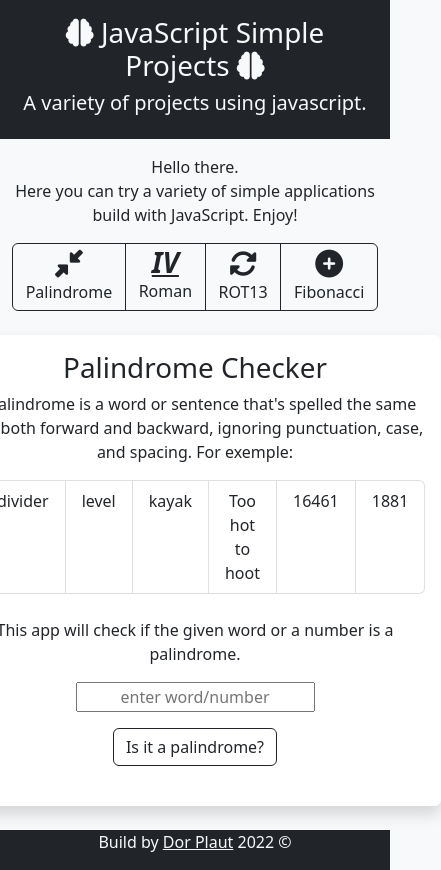
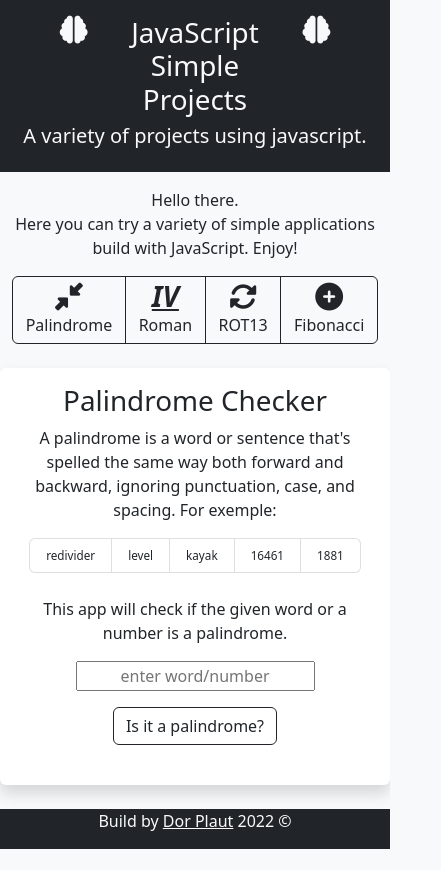
Before and after one commit to DorPlaut/portfolio, a plain HTML site: page FCC javascript projects/index.html in a window 390 px wide. Shown: the whole page, 441 px wide, since content can reach past the window. After the commit the page ends 849 px from the top, so only its background shows below. Drawn offline with nearby package versions, Linux system fonts and the light colour scheme.

Commit message:
fixed responsivity on js projects page

```diff
--- a/FCC javascript projects/index.html
+++ b/FCC javascript projects/index.html
@@ -18,28 +18,30 @@
     <link
       rel="stylesheet"
       href="https://cdnjs.cloudflare.com/ajax/libs/font-awesome/6.1.1/css/all.min.css
-
-
-
 "
     />
-    <!-- google fonts -->
     <!-- end of style -->
   </head>
   <body class="bg-light d-flex flex-column min-vh-100">
     <!-- header -->
     <header
-      class="container-fluid text-center shadow-1g p-3 mb-3 bg-dark text-light"
+      class="container-fluid shadow-1g p-3 mb-3 bg-dark text-light"
     >
       <div class="row">
-        <div class="col">
-          <h1>
-            <i class="fa-solid fa-brain"></i> JavaScript Simple Projects
-            <i class="fa-solid fa-brain"></i>
+        <div class="col-3 text-end">
+          <i class="fa-solid fa-brain fs-1"></i>
+        </div>
+        <div class="col-6 text-center ">
+          <h1 >
+             JavaScript Simple Projects
           </h1>
-          <div class="row">
+</div>
+<div class="col-3 text-start">
+          <i class="fa-solid fa-brain fs-1"></i>
+          </div>
+        </div>
+          <div class="row text-center">
             <h5>A variety of projects using javascript.</h5>
-          </div>
         </div>
       </div>
     </header>
@@ -119,7 +121,6 @@
                   <li class="list-group-item">redivider</li>
                   <li class="list-group-item">level</li>
                   <li class="list-group-item">kayak</li>
-                  <li class="list-group-item">Too hot to hoot</li>
                   <li class="list-group-item">16461</li>
                   <li class="list-group-item">1881</li>
                   </ul>
--- a/FCC javascript projects/styles.css
+++ b/FCC javascript projects/styles.css
@@ -1,23 +1,10 @@
-header {
-  margin-bottom: 100px;
-}
-
-#projects {
-  /* height: 400px; */
-  width: 90vw;
-  max-width: 800px;
-}
-
-.container {
-  max-width: 820px;
-}
-
 .roman {
   line-height: 1.5rem;
   text-decoration: underline;
 }
 
-/* .nav button {
-  height: 150px;
-  max-width: 150px;
-} */
+@media screen and (max-width: 550px) {
+  li {
+    font-size: 3vw;
+  }
+}
```
